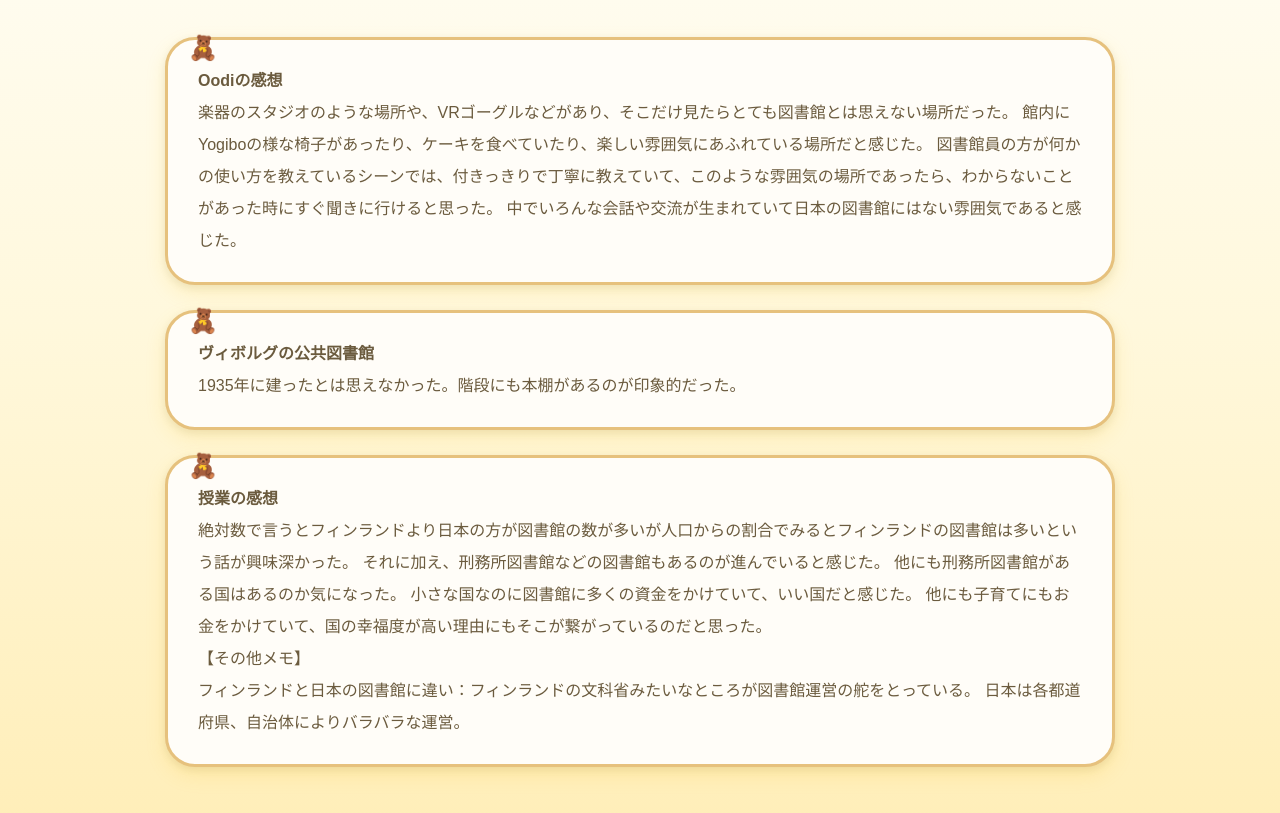
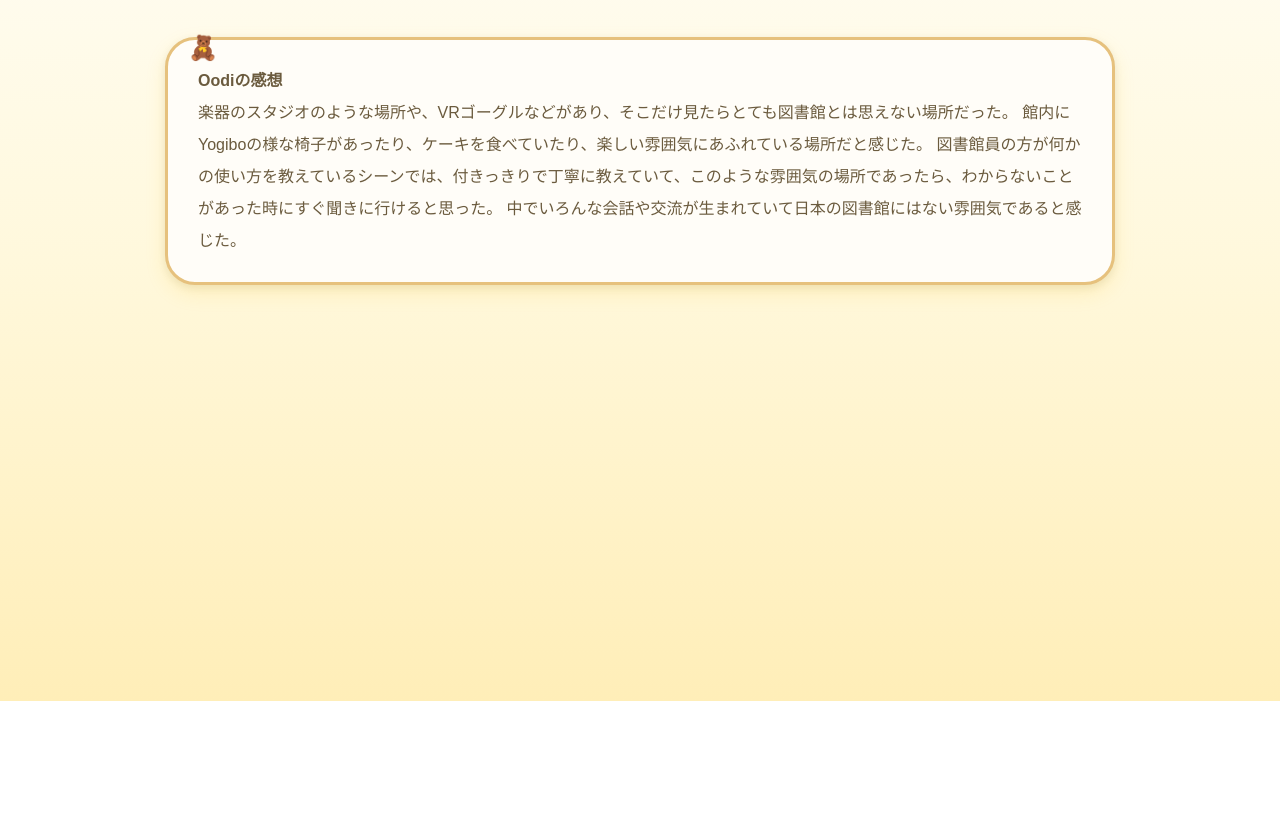
Before and after one commit to ritsuritsutsu/tosho.github.io, a plain HTML site: page tosho.html in a window 1280 px wide. Shown: the part 179-992 px from the top of the page. After the commit the page ends 880 px from the top, so only its background shows below. Drawn offline with Linux system fonts and the light colour scheme.

Commit message:
Refactor tosho.html for cleaner structure
Removed unnecessary content and cleaned up the HTML structure.

```diff
--- a/tosho.html
+++ b/tosho.html
@@ -95,36 +95,7 @@ Oodiの感想
 </p>
 </div>
 
-<div class="note">
-<p>
-<p><strong>
-ヴィボルグの公共図書館
-</p></strong>
-1935年に建ったとは思えなかった。階段にも本棚があるのが印象的だった。
-</p>
-</div>
 
-<div class="note">
-<p><strong>
-授業の感想
-</p></strong>
-<p>
-絶対数で言うとフィンランドより日本の方が図書館の数が多いが人口からの割合でみるとフィンランドの図書館は多いという話が興味深かった。
-それに加え、刑務所図書館などの図書館もあるのが進んでいると感じた。
-他にも刑務所図書館がある国はあるのか気になった。
-小さな国なのに図書館に多くの資金をかけていて、いい国だと感じた。
-他にも子育てにもお金をかけていて、国の幸福度が高い理由にもそこが繋がっているのだと思った。
-<p>
-<p>
-【その他メモ】
-</p>
-フィンランドと日本の図書館に違い：フィンランドの文科省みたいなところが図書館運営の舵をとっている。
-日本は各都道府県、自治体によりバラバラな運営。
-</p>
-</p>
-</div>
-
-</div>
 
 </body>
 </html>
```
